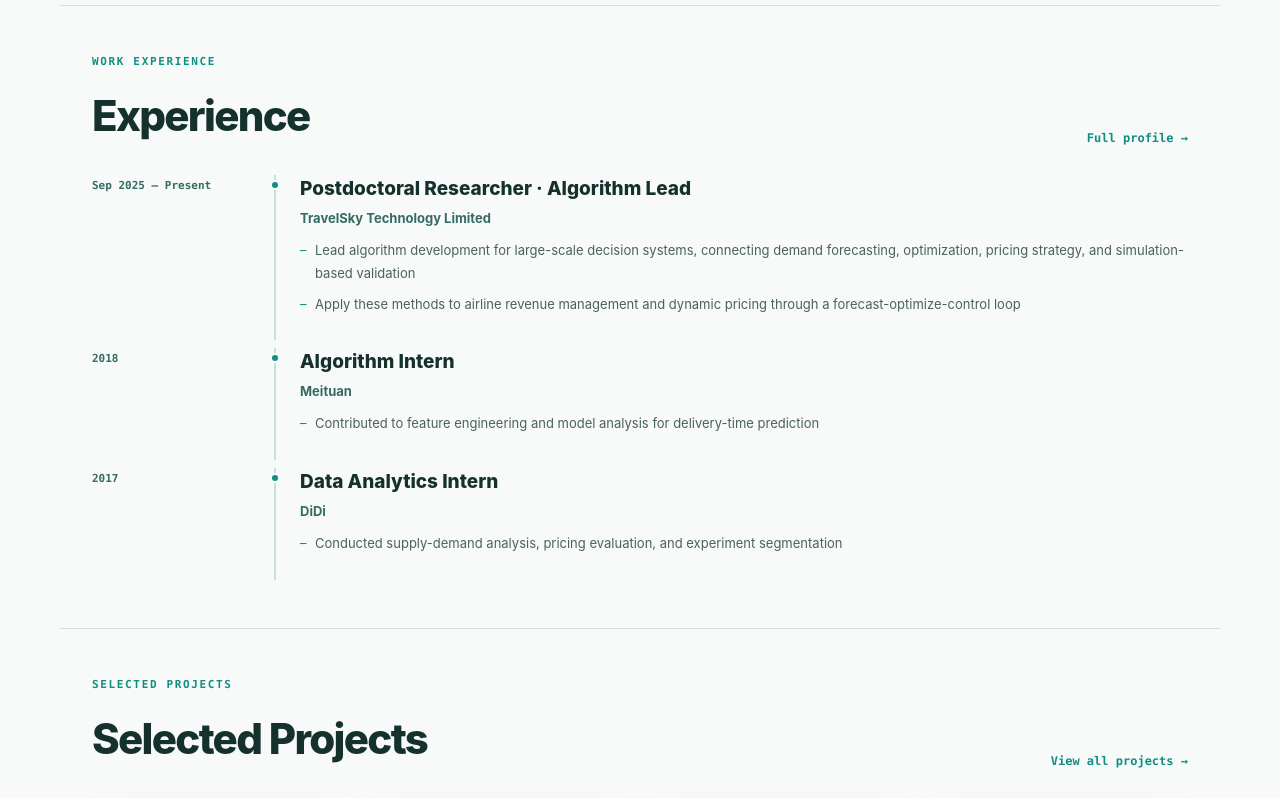
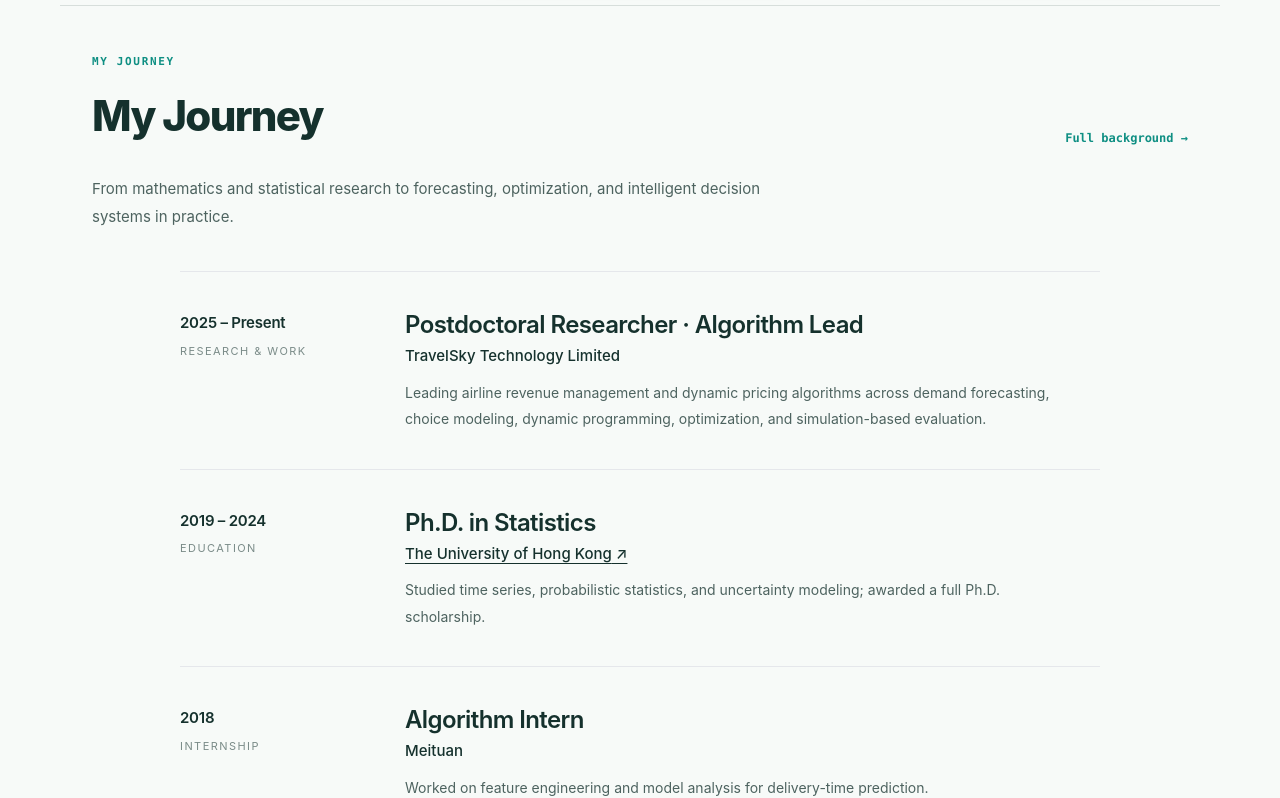
Before and after one commit to ningningzhang-nina/ningningzhang, a Next.js app: page /en in a window 1280 px wide. Shown: the part 1740-2538 px from the top of the page. Built offline with nearby package versions, Linux system fonts and the light colour scheme.

Commit message:
Add Karpathy-inspired chronological journey to homepage (#5)

```diff
--- a/app/[locale]/page.tsx
+++ b/app/[locale]/page.tsx
@@ -16,39 +16,72 @@ export async function generateMetadata({ params }: { params: Promise<{ locale: s
   };
 }
 
-const experience = [
+const journey = [
   {
-    period: { zh: '2025.09 – 至今', en: 'Sep 2025 – Present' },
-    role: { zh: '博士后研究员 · 核心算法负责人', en: 'Postdoctoral Researcher · Algorithm Lead' },
-    organization: { zh: '中国民航信息网络股份有限公司', en: 'TravelSky Technology Limited' },
-    details: {
-      zh: [
-        '负责大型决策系统的算法研发，连接需求预测、优化、定价策略与仿真验证',
-        '将方法落地于航空收益管理与动态定价，构建“预测—优化—控制”闭环',
-      ],
-      en: [
-        'Lead algorithm development for large-scale decision systems, connecting demand forecasting, optimization, pricing strategy, and simulation-based validation',
-        'Apply these methods to airline revenue management and dynamic pricing through a forecast-optimize-control loop',
-      ],
+    period: '2025 – Present',
+    kind: { zh: '研究与工作', en: 'Research & Work' },
+    title: { zh: '博士后研究员 · 核心算法负责人', en: 'Postdoctoral Researcher · Algorithm Lead' },
+    institution: { zh: '中国民航信息网络股份有限公司（中国航信）', en: 'TravelSky Technology Limited' },
+    description: {
+      zh: '负责民航收益管理与动态定价算法研发，覆盖需求预测、旅客选择建模、动态规划、优化与仿真评测。',
+      en: 'Leading airline revenue management and dynamic pricing algorithms across demand forecasting, choice modeling, dynamic programming, optimization, and simulation-based evaluation.',
     },
+    href: '',
   },
   {
-    period: { zh: '2018', en: '2018' },
-    role: { zh: '算法实习生', en: 'Algorithm Intern' },
-    organization: { zh: '美团', en: 'Meituan' },
-    details: {
-      zh: ['参与外卖配送时间预测相关的特征工程与模型分析'],
-      en: ['Contributed to feature engineering and model analysis for delivery-time prediction'],
+    period: '2019 – 2024',
+    kind: { zh: '教育经历', en: 'Education' },
+    title: { zh: '统计学博士', en: 'Ph.D. in Statistics' },
+    institution: { zh: '香港大学', en: 'The University of Hong Kong' },
+    description: {
+      zh: '研究时间序列、概率统计与不确定性建模；获全额博士奖学金。',
+      en: 'Studied time series, probabilistic statistics, and uncertainty modeling; awarded a full Ph.D. scholarship.',
     },
+    href: 'https://www.hku.hk/',
   },
   {
-    period: { zh: '2017', en: '2017' },
-    role: { zh: '数据分析实习生', en: 'Data Analytics Intern' },
-    organization: { zh: '滴滴出行', en: 'DiDi' },
-    details: {
-      zh: ['开展供需关系分析、调价评估与实验分群'],
-      en: ['Conducted supply-demand analysis, pricing evaluation, and experiment segmentation'],
+    period: '2018',
+    kind: { zh: '实习经历', en: 'Internship' },
+    title: { zh: '算法实习生', en: 'Algorithm Intern' },
+    institution: { zh: '美团', en: 'Meituan' },
+    description: {
+      zh: '参与外卖配送时间预测的特征工程与模型分析。',
+      en: 'Worked on feature engineering and model analysis for delivery-time prediction.',
     },
+    href: '',
+  },
+  {
+    period: '2017',
+    kind: { zh: '实习经历', en: 'Internship' },
+    title: { zh: '数据分析实习生', en: 'Data Analytics Intern' },
+    institution: { zh: '滴滴出行', en: 'DiDi' },
+    description: {
+      zh: '开展供需分析、定价效果评估与实验分群。',
+      en: 'Worked on supply-demand analysis, pricing evaluation, and experiment segmentation.',
+    },
+    href: '',
+  },
+  {
+    period: '2016 – 2019',
+    kind: { zh: '教育经历', en: 'Education' },
+    title: { zh: '统计学硕士', en: 'M.S. in Statistics' },
+    institution: { zh: '北京交通大学', en: 'Beijing Jiaotong University' },
+    description: {
+      zh: '平均分 93.51 / 100，专业排名第一。',
+      en: 'GPA 93.51 / 100; ranked first in the program.',
+    },
+    href: 'https://www.bjtu.edu.cn/',
+  },
+  {
+    period: '2012 – 2016',
+    kind: { zh: '教育经历', en: 'Education' },
+    title: { zh: '信息与计算科学学士', en: 'B.S. in Information and Computing Science' },
+    institution: { zh: '北京交通大学', en: 'Beijing Jiaotong University' },
+    description: {
+      zh: '建立数学、统计与计算科学基础。',
+      en: 'Built a foundation in mathematics, statistics, and computing.',
+    },
+    href: 'https://www.bjtu.edu.cn/',
   },
 ] as const;
 
@@ -246,25 +279,42 @@ export default async function HomePage({ params }: { params: Promise<{ locale: s
       <section className="design-section" id="experience">
         <div className="design-section-heading">
           <div>
-            <p className="design-kicker">WORK EXPERIENCE</p>
-            <h2>{isZh ? '工作经历' : 'Experience'}</h2>
+            <p className="design-kicker">MY JOURNEY</p>
+            <h2>{isZh ? '经历与成长' : 'My Journey'}</h2>
           </div>
-          <Link href={`/${locale}/about`}>{isZh ? '完整经历' : 'Full profile'} →</Link>
+          <Link href={`/${locale}/about`}>{isZh ? '查看详细履历' : 'Full background'} →</Link>
         </div>
-        <div className="design-timeline">
-          {experience.map((item) => (
-            <article key={item.period.en}>
-              <time>{item.period[l]}</time>
+        <p className="mb-10 max-w-[720px] text-[15px] leading-7 opacity-75">
+          {isZh
+            ? '从数学与统计研究出发，逐步走向面向真实业务的预测、优化与智能决策系统。'
+            : 'From mathematics and statistical research to forecasting, optimization, and intelligent decision systems in practice.'}
+        </p>
+        <div className="mx-auto max-w-[920px]">
+          {journey.map((item) => (
+            <article
+              key={`${item.period}-${item.title.en}`}
+              className="group grid grid-cols-1 gap-2 border-t border-current/15 py-7 md:grid-cols-[185px_minmax(0,1fr)] md:gap-10 md:py-9"
+            >
+              <div className="pt-1">
+                <time className="block text-[15px] font-semibold tracking-[-0.015em]">{item.period}</time>
+                <span className="mt-2 block text-[11px] uppercase tracking-[0.13em] opacity-55">{item.kind[l]}</span>
+              </div>
               <div>
-                <span className="design-timeline-dot" aria-hidden="true" />
-                <h3>{item.role[l]}</h3>
-                <h4>{item.organization[l]}</h4>
-                <ul>
-                  {item.details[l].map((detail) => <li key={detail}>{detail}</li>)}
-                </ul>
+                <h3 className="mb-1 text-[21px] font-semibold leading-snug tracking-[-0.025em] md:text-[24px]">
+                  {item.title[l]}
+                </h3>
+                <p className="mb-3 text-[15px] font-medium">
+                  {item.href ? (
+                    <a href={item.href} target="_blank" rel="noopener noreferrer" className="underline decoration-current/30 underline-offset-4 hover:decoration-current">
+                      {item.institution[l]} ↗
+                    </a>
+                  ) : item.institution[l]}
+                </p>
+                <p className="max-w-[650px] text-[14px] leading-[1.9] opacity-75">{item.description[l]}</p>
               </div>
             </article>
           ))}
+          <div className="border-t border-current/15" aria-hidden="true" />
         </div>
       </section>
 
```
